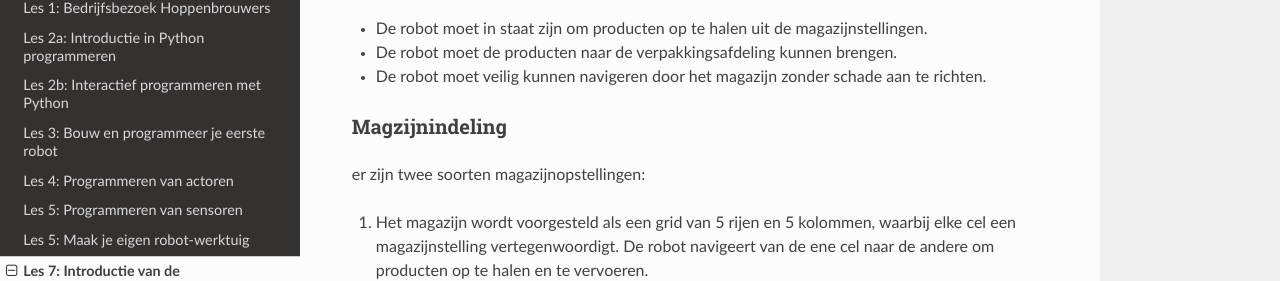
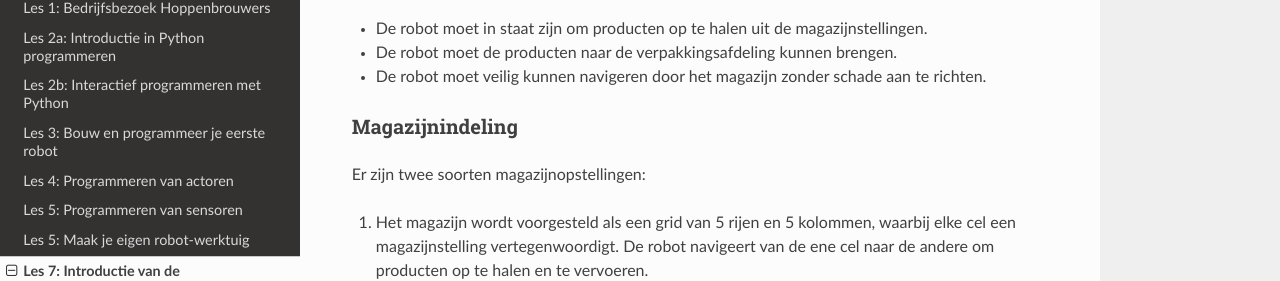
Before and after one commit to AvansMechatronica/vabokCursusRoboticaMetPython, a Sphinx documentation site: the page built from documentation/documentation/les7.md, in a window 1280 px wide and 900 px high, scrolled down 874 px. Shown: the part 147-428 px from the top of the window. Built offline with Sphinx 7.4.7 and the Read the Docs theme 3.1.0, drawn with Linux system fonts in a browser that asks for light colours.

Commit message:
20260519

```diff
--- a/documentation/documentation/les7.md
+++ b/documentation/documentation/les7.md
@@ -16,8 +16,8 @@ Je werkt als junior-robotengineer aan een project voor een internetwinkel dat ee
 - De robot moet de producten naar de verpakkingsafdeling kunnen brengen.
 - De robot moet veilig kunnen navigeren door het magazijn zonder schade aan te richten.
 
-### Magzijnindeling
-er zijn twee soorten magazijnopstellingen:
+### Magazijnindeling
+Er zijn twee soorten magazijnopstellingen:
 1. Het magazijn wordt voorgesteld als een grid van 5 rijen en 5 kolommen, waarbij elke cel een magazijnstelling vertegenwoordigt. De robot navigeert van de ene cel naar de andere om producten op te halen en te vervoeren.
 2. Het magazijn wordt voorgesteld als een lijn waarlangs de magazijnstellingen zijn geplaatst. De robot moet van de ene kant van de lijn naar de andere kunnen navigeren.
 
```
